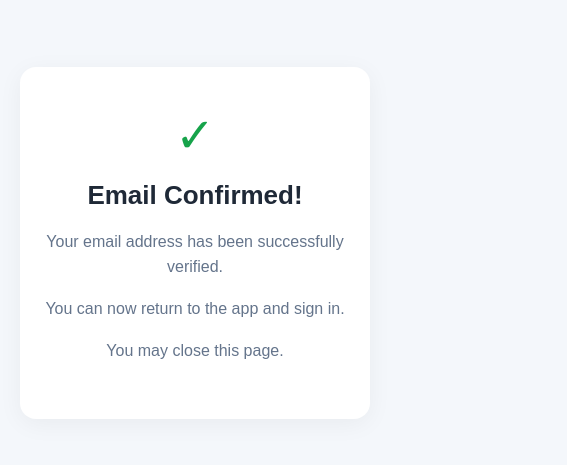
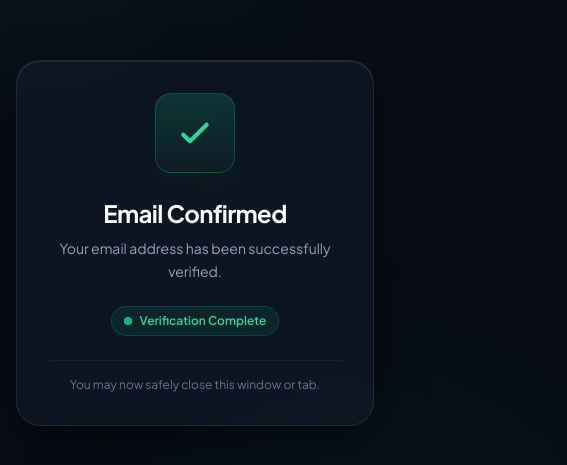
Before and after one commit to codecc-source/email-confirmation-neon-mind, a plain HTML site: page index.html in a window 390 px wide. Shown: the part 179-644 px from the top of the page, 567 px wide, since content can reach past the window. Drawn offline with nearby package versions, Linux system fonts and the light colour scheme.

Commit message:
Refactor email confirmation page with Tailwind CSS
Updated HTML structure and styles for email confirmation page, including Tailwind CSS integration and responsive design adjustments.

```diff
--- a/index.html
+++ b/index.html
@@ -1,45 +1,95 @@
-
 <!DOCTYPE html>
-<html lang="en">
+<html lang="en" class="dark">
 <head>
   <meta charset="UTF-8">
-  <meta name="viewport" content="width=device-width, initial-scale=1">
+  <meta name="viewport" content="width=device-width, initial-scale=1.0">
   <title>Email Confirmed</title>
+  <script src="https://cdn.tailwindcss.com"></script>
+  <script>
+    tailwind.config = {
+      darkMode: 'class',
+      theme: {
+        extend: {
+          colors: {
+            darkbg: '#090d16',
+            cardbg: '#111827',
+            cardborder: 'rgba(255, 255, 255, 0.08)',
+          },
+          animation: {
+            'glow-pulse': 'glowPulse 4s ease-in-out infinite alternate',
+            'check-appear': 'checkAppear 0.6s cubic-bezier(0.16, 1, 0.3, 1) forwards',
+          },
+          keyframes: {
+            glowPulse: {
+              '0%': { opacity: '0.4', transform: 'scale(1)' },
+              '100%': { opacity: '0.8', transform: 'scale(1.1)' }
+            },
+            checkAppear: {
+              '0%': { opacity: '0', transform: 'scale(0.5) rotate(-10deg)' },
+              '100%': { opacity: '1', transform: 'scale(1) rotate(0deg)' }
+            }
+          }
+        }
+      }
+    }
+  </script>
   <style>
+    @import url('https://fonts.googleapis.com/css2?family=Plus+Jakarta+Sans:wght@400;500;600;700&display=swap');
     body {
-      margin: 0;
-      min-height: 100vh;
-      display: flex;
-      align-items: center;
-      justify-content: center;
-      font-family: Arial, sans-serif;
-      background: #f4f7fb;
-      color: #1f2937;
+      font-family: 'Plus Jakarta Sans', -apple-system, BlinkMacSystemFont, sans-serif;
     }
-    .card {
-      text-align: center;
-      background: white;
-      padding: 40px 25px;
-      margin: 20px;
-      border-radius: 16px;
-      max-width: 360px;
-      box-shadow: 0 5px 25px #0000000d;
+    .glass-card {
+      background: rgba(17, 24, 39, 0.75);
+      backdrop-filter: blur(16px);
+      -webkit-backdrop-filter: blur(16px);
+      box-shadow: 0 20px 50px rgba(0, 0, 0, 0.5), inset 0 1px 0 rgba(255, 255, 255, 0.1);
     }
-    .check {
-      font-size: 48px;
-      color: #16a34a;
+    .check-path {
+      stroke-dasharray: 48;
+      stroke-dashoffset: 48;
+      animation: strokeDraw 0.7s cubic-bezier(0.65, 0, 0.45, 1) 0.2s forwards;
     }
-    h1 { font-size: 26px; }
-    p { color: #64748b; line-height: 1.6; }
+    @keyframes strokeDraw {
+      to {
+        stroke-dashoffset: 0;
+      }
+    }
   </style>
 </head>
-<body>
-  <div class="card">
-    <div class="check">✓</div>
-    <h1>Email Confirmed!</h1>
-    <p>Your email address has been successfully verified.</p>
-    <p>You can now return to the app and sign in.</p>
-    <p>You may close this page.</p>
+
+<body class="bg-darkbg text-slate-100 min-h-screen flex items-center justify-center p-4 relative overflow-hidden selection:bg-emerald-500/30 selection:text-emerald-200">
+
+  <div class="absolute -top-40 -left-40 w-96 h-96 bg-emerald-500/10 rounded-full blur-[120px] pointer-events-none animate-glow-pulse"></div>
+  <div class="absolute -bottom-40 -right-40 w-96 h-96 bg-teal-500/10 rounded-full blur-[120px] pointer-events-none animate-glow-pulse" style="animation-delay: 2s;"></div>
+
+  <div class="relative w-full max-w-sm glass-card border border-cardborder rounded-3xl p-8 sm:p-10 text-center z-10">
+
+    <div class="mx-auto mb-6 flex items-center justify-center w-20 h-20 rounded-2xl bg-gradient-to-b from-emerald-500/20 to-emerald-500/5 border border-emerald-500/30 text-emerald-400 shadow-lg shadow-emerald-950/50 animate-check-appear">
+      <svg class="w-10 h-10" fill="none" stroke="currentColor" stroke-width="2.5" viewBox="0 0 24 24" xmlns="http://www.w3.org/2000/svg">
+        <path class="check-path" stroke-linecap="round" stroke-linejoin="round" d="M5 13l4 4L19 7"></path>
+      </svg>
+    </div>
+
+    <h1 class="text-2xl font-bold tracking-tight text-white mb-2">Email Confirmed</h1>
+    <p class="text-slate-400 text-sm leading-relaxed mb-6">
+      Your email address has been successfully verified.
+    </p>
+
+    <div class="inline-flex items-center gap-2 px-3 py-1.5 rounded-full bg-emerald-500/10 border border-emerald-500/20 text-emerald-400 text-xs font-semibold mb-6">
+      <span class="relative flex h-2 w-2">
+        <span class="animate-ping absolute inline-flex h-full w-full rounded-full bg-emerald-400 opacity-75"></span>
+        <span class="relative inline-flex rounded-full h-2 w-2 bg-emerald-500"></span>
+      </span>
+      Verification Complete
+    </div>
+
+    <div class="pt-4 border-t border-white/5">
+      <p class="text-xs text-slate-500">
+        You may now safely close this window or tab.
+      </p>
+    </div>
+
   </div>
+
 </body>
 </html>
```
